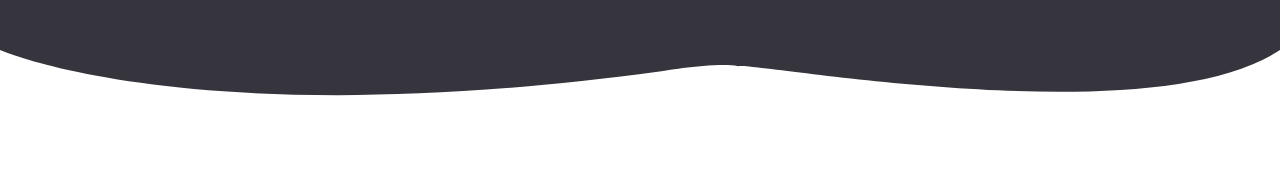
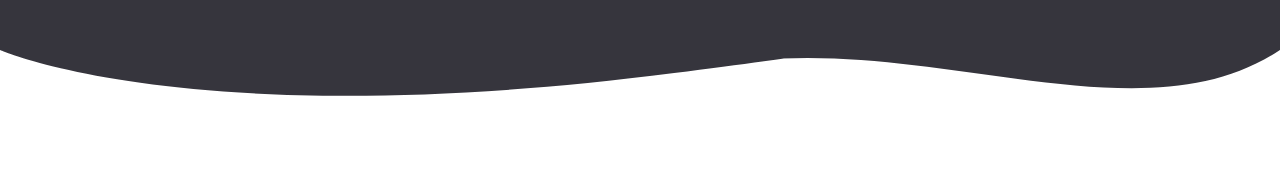
Before and after one commit to 4ndrs/portfolio-projekt, a Next.js app: page /projects in a window 1280 px wide. Shown: the part 257-442 px from the top of the page. Built offline with nearby package versions, Linux system fonts and the light colour scheme.

Commit message:
Add OceanWaveSVG modifications

```diff
--- a/components/OceanWaveSVG.tsx
+++ b/components/OceanWaveSVG.tsx
@@ -1,6 +1,6 @@
 const OceanWaveSVG = (props: React.SVGProps<SVGSVGElement>) => (
   <svg fill="blue" viewBox="0 0 300 20" {...props}>
-    <path d="M0 0 C0 0 45 20 155 5 C155 5 168 2.8 173 3.8 C178 3 270 20 300 0" />
+    <path d="M0 0 C0 0 45 20 158 5.4 S140 4 183 2 S270 20 300 0" />
   </svg>
 );
 
```
